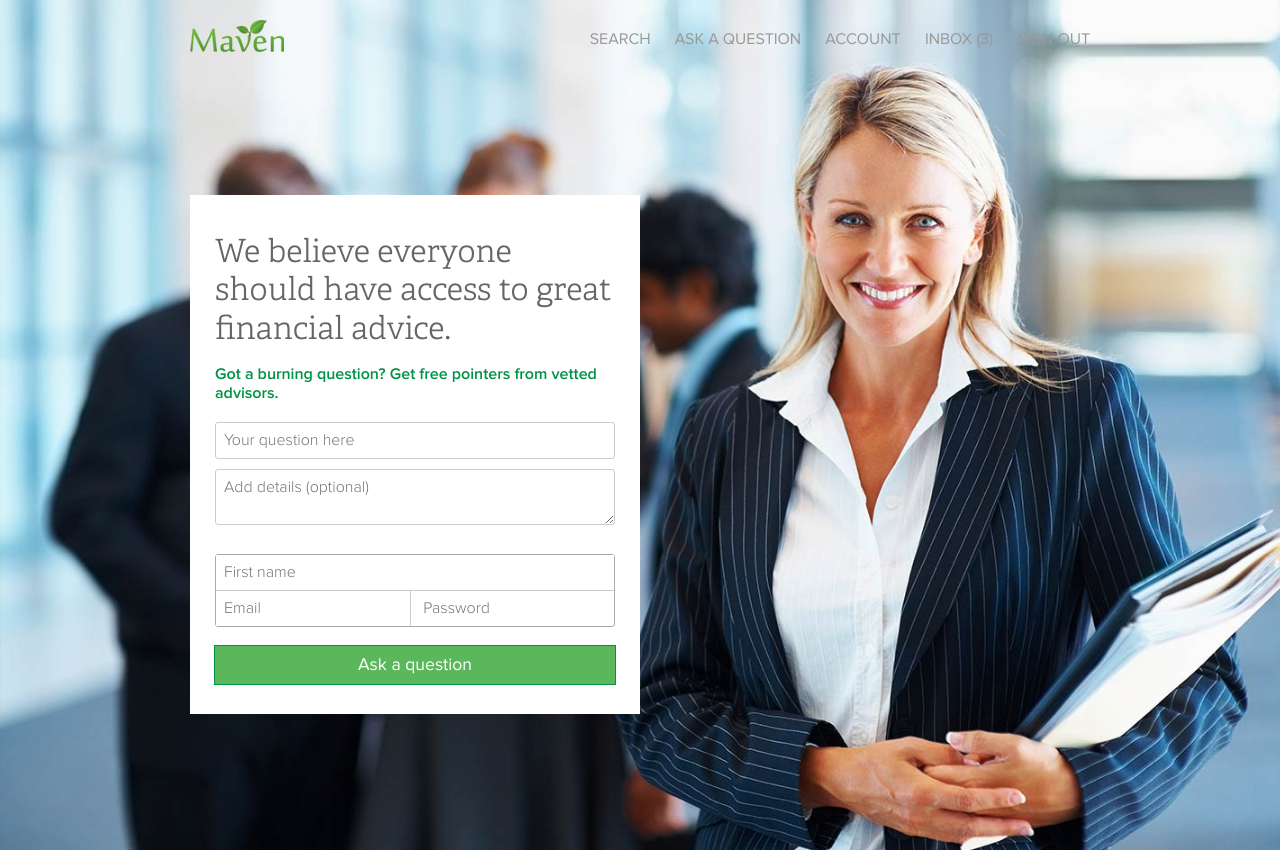
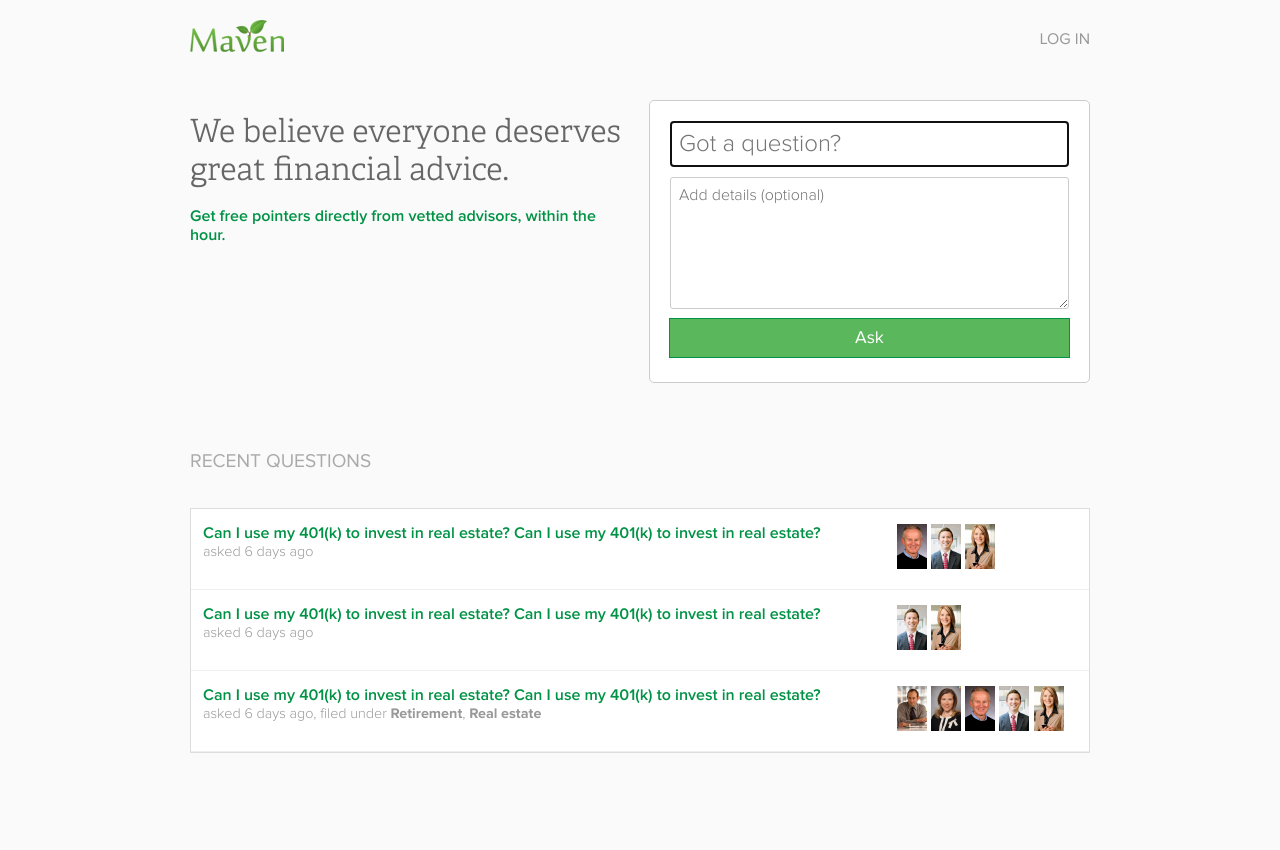
Before and after one commit to bonomali/MavenMarket-v2, a plain HTML site: page index.html in a window 1280 px wide. After the commit the page ends 803 px from the top, so only its background shows below. Drawn offline with Linux system fonts and the light colour scheme.

Commit message:
redesign

```diff
--- a/header.html
+++ b/header.html
@@ -1,10 +1,6 @@
 
 <div class='menu'>
-	<a class='menu_item' href='search.html'>SEARCH</a>
-	<a class='menu_item' href='forum.html'>ASK A QUESTION</a>
-	<a class='menu_item' href='account.html'> ACCOUNT</a>
-	<a class='green menu_item' href='inbox.html'> INBOX (3)</a>
-	<a class='menu_item'>SIGN OUT</a>
+	<a class='menu_item'>LOG IN</a>
 </div>
 <div class='mobile_container'>
 	<img src='assets/LOGO-Maven.png' href='index.html'>
--- a/index.html
+++ b/index.html
@@ -5,7 +5,7 @@
 	<script src='jquery-1.9.1.min.js'></script>
 
 </head>
-<body id='background_splash'>
+<body id=''>
 
 	<div class='modal'>
 		<div id='fader'></div>
@@ -35,28 +35,92 @@
 		<div id='header'>
 			<img src="assets/LOGO-Maven.png">
 		</div>
-		<div id='main_box'>
-			<div class='header1'>We believe everyone should have access to great financial advice.</div>
+		<div style='height:350px'>
+		<div class='half left'>
+			<div class='header1'>We believe everyone deserves great financial advice.</div>
 
-			<div class='header2'>Got a burning question? Get free pointers from vetted advisors.</div>
-			<br>
-			<input class='full text_input' placeholder='Your question here'></input>
+			<div class='header2'>Get free pointers directly from vetted advisors, within the hour.</div>
+		</div>
+		<div class='half right' id='card'>
+			<div class='front face'>
+				<input id='ask' class='full text_input under' style='font-size:1.5em' placeholder='Got a question?'></input>
 
-			<textarea class='full text_input expander' placeholder='Add details (optional)'></textarea>
-			<br><br>
-			<div class='input_bubble'>
-				<input placeholder='First name' class='full under '>
-				<input placeholder='Email' class='half  end'>
-				<input placeholder='Password' class='half '>
+				<textarea id='elaborate' class='full text_input' placeholder='Add details (optional)' rows='6'></textarea>
+
+			<a class='primary button 'onclick="$('#card').toggleClass('flipped')">Ask</a>
+
+		</div>
+			<div class='back face'>
+					Looks like it's your first time here. Please set up an account:
+					<input placeholder='First name' class='full text_input '>
+					<input placeholder='Email' class='full text_input'>
+					<div class='input_bubble'>
+						<input placeholder='Password' class='half end text_input'>
+						<input placeholder='Password confirm' class='half text_input '>
+					</div>
+
+			<a class='primary button ' onclick="$('#card').toggleClass('flipped')">Submit</a>
 
 			</div><br>
-			<a class='primary button ' onclick="window.location='confirm.html';">Ask a question</a>
-
 
 		</div>
+		</div>
+<span class="section_head">Recent questions</span>
+<div class="search_result">
+				<div class="question_entry hoverable" onclick="location.href='question.html';">
+					<div class="table">
+						<div class="cell question_text">
+							<span class="header2">Can I use my 401(k) to invest in real estate? Can I use my 401(k) to invest in real estate?</span>
+							<div class="footnote">asked 6 days ago</div>
+						</div>
+						<div class="cell participant_avatars ">
+							<span class="footnote"></span>
+							<img src="assets/david.jpg">
+							<img src="assets/seton.jpg">
+							<img src="assets/kathleen.jpg">
+						</div>
+					</div>
+				</div>
+				<div class="question_entry hoverable" onclick="location.href='question.html';">
+					<div class="table">
+						<div class="cell question_text">
+							<span class="header2">Can I use my 401(k) to invest in real estate? Can I use my 401(k) to invest in real estate?</span>
+							<div class="footnote">asked 6 days ago</div>
+						</div>
+						<div class="cell participant_avatars ">
+							<span class="footnote"></span>
+
+							<img src="assets/seton.jpg">
+							<img src="assets/kathleen.jpg">
+						</div>
+					</div>
+				</div>
+
+				<div class="question_entry hoverable" onclick="location.href='question.html';">
+					<div class="table">
+						<div class="cell question_text">
+							<span class="header2">Can I use my 401(k) to invest in real estate? Can I use my 401(k) to invest in real estate?</span>
+							<div class="footnote">asked 6 days ago, filed under <b>Retirement</b>, <b>Real estate</b></div>
+						</div>
+						<div class="cell participant_avatars ">
+							<span class="footnote"></span>
+
+							<img src="assets/peter.jpg">
+							<img src="assets/sabrina.jpg">
+							<img src="assets/david.jpg">
+							<img src="assets/seton.jpg">
+							<img src="assets/kathleen.jpg">
+						</div>
+					</div>
+				</div>
+			</div>
 	</div>
+
 	<script src='maven.js'></script>
+	<script>
+		$('#ask').focus();
 
+	</script>
 </body>
 
 </html>
--- a/scss/main.scss
+++ b/scss/main.scss
@@ -39,6 +39,38 @@ a {
 	cursor:hand;
 }
 
+
+#card {
+	-webkit-transform-style: preserve-3d;
+	-moz-transform-style: preserve-3d;
+	-webkit-transition-property: -webkit-transform;
+	-moz-transition-property: -moz-transform;
+	-webkit-transition-duration: 0.8s;
+
+}
+
+.flipped {
+	-webkit-transform:rotateY(-180deg)
+}
+
+.face {
+	background:white;
+	border-radius:5px;
+	border:1px solid #ccc;
+	padding:20px;
+	box-sizing: border-box;
+	-webkit-backface-visibility: hidden;
+	position:absolute;
+	width:100%
+
+}
+.front {
+	z-index: -1;
+}
+
+.back {
+	-webkit-transform:rotateY(-180deg);
+}
 body{
 	background-color: #fafafa;
 	font-family: Proxima-Nova-light, sans-serif;
@@ -49,6 +81,8 @@ body{
 	cursor: default;
 	-webkit-transition: all 1s;
 	transition: all 1s;
+	-webkit-perspective:1000px;
+
 }
 
 .container {
@@ -721,6 +755,7 @@ input[type=password]
 .input_bubble {
 	border: 1px solid #aaa;
 	border-radius: 3px;
+	margin-bottom: 10px;
 
 	input, textarea {
 		margin: 0px;
```
Also changed, not shown: main.css.
